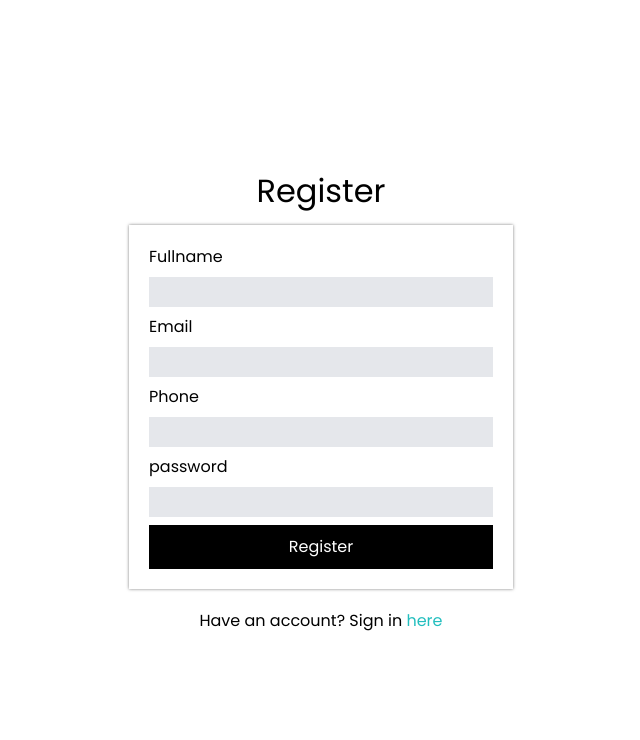
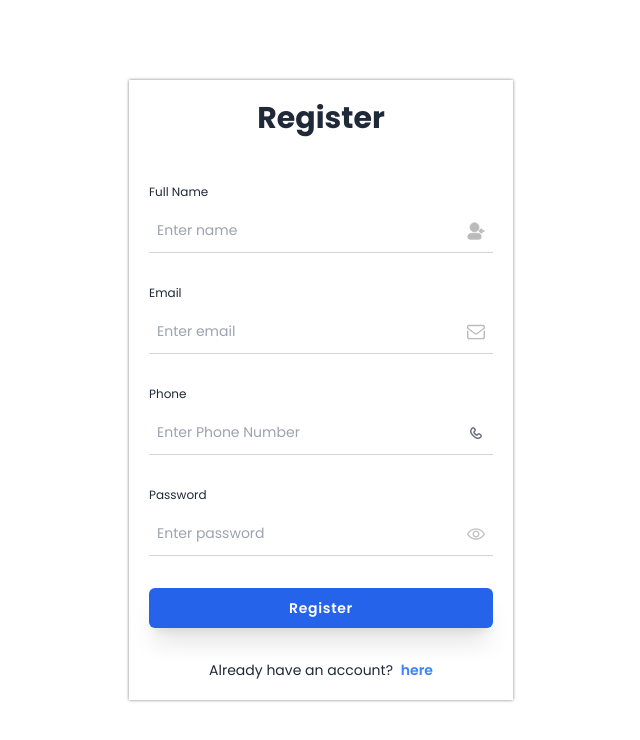
Before and after one commit to mnfaaiiq/ecommerce, a Next.js app: page /auth/register in a window 1280 px wide. Shown: the top 740 px of the page, without its empty margins (319-959 px from the left). Built offline with nearby package versions, Linux system fonts and the light colour scheme.

Commit message:
update UI

```diff
--- a/src/components/views/auth/Register/Register.module.scss
+++ b/src/components/views/auth/Register/Register.module.scss
@@ -8,6 +8,9 @@
   &__error {
     color: #fd3131;
     margin-bottom: 10px;
+    align-items: center;
+    text-align: center;
+    margin-top: 10px;
   }
   &__title {
     font-size: 32px;
--- a/src/components/views/auth/Register/index.tsx
+++ b/src/components/views/auth/Register/index.tsx
@@ -40,10 +40,10 @@ const RegisterView = () => {
 
   return (
     <div className={styles.register}>
-      <h1 className={styles.register__title}>Register</h1>
-      {error && <p className={styles.register__error}>{error}</p>}
+      {/* <h1 className={styles.register__title}>Register</h1> */}
       <div className={styles.register__form}>
-        <form action="" onSubmit={handleSubmit}>
+        {/* {error && <p className={styles.register__error}>{error}</p>} */}
+        {/* <form action="" onSubmit={handleSubmit}>
           <div className={`${styles.register__form__item} flex flex-col`}>
             <label htmlFor="fullname">Fullname</label>
             <input
@@ -86,14 +86,162 @@ const RegisterView = () => {
           >
             {isLoading ? "Loading..." : "Register"}
           </button>
+        </form> */}
+        <form action="" onSubmit={handleSubmit}>
+          <div className="mb-12">
+            <h3 className="text-gray-800 text-3xl font-bold text-center">
+              Register
+            </h3>
+            {error && <p className={styles.register__error}>{error}</p>}
+          </div>
+
+          <div>
+            <label className="text-gray-800 text-xs block mb-2">
+              Full Name
+            </label>
+            <div className="relative flex items-center">
+              <input
+                name="fullname"
+                type="text"
+                id="fullname"
+                required
+                className="w-full bg-transparent text-sm text-gray-800 border-b border-gray-300 focus:border-blue-500 px-2 py-3 outline-none"
+                placeholder="Enter name"
+              />
+              <svg
+                xmlns="http://www.w3.org/2000/svg"
+                fill="#bbb"
+                stroke="#bbb"
+                className="w-[18px] h-[18px] absolute right-2"
+                viewBox="0 0 24 24"
+              >
+                <circle cx="10" cy="7" r="6" data-original="#000000"></circle>
+                <path
+                  d="M14 15H6a5 5 0 0 0-5 5 3 3 0 0 0 3 3h12a3 3 0 0 0 3-3 5 5 0 0 0-5-5zm8-4h-2.59l.3-.29a1 1 0 0 0-1.42-1.42l-2 2a1 1 0 0 0 0 1.42l2 2a1 1 0 0 0 1.42 0 1 1 0 0 0 0-1.42l-.3-.29H22a1 1 0 0 0 0-2z"
+                  data-original="#000000"
+                ></path>
+              </svg>
+            </div>
+          </div>
+
+          <div className="mt-8">
+            <label className="text-gray-800 text-xs block mb-2">Email</label>
+            <div className="relative flex items-center">
+              <input
+                name="email"
+                type="text"
+                id="email"
+                required
+                className="w-full bg-transparent text-sm text-gray-800 border-b border-gray-300 focus:border-blue-500 px-2 py-3 outline-none"
+                placeholder="Enter email"
+              />
+              <svg
+                xmlns="http://www.w3.org/2000/svg"
+                fill="#bbb"
+                stroke="#bbb"
+                className="w-[18px] h-[18px] absolute right-2"
+                viewBox="0 0 682.667 682.667"
+              >
+                <defs>
+                  <clipPath id="a" clipPathUnits="userSpaceOnUse">
+                    <path d="M0 512h512V0H0Z" data-original="#000000"></path>
+                  </clipPath>
+                </defs>
+                <g
+                  clip-path="url(#a)"
+                  transform="matrix(1.33 0 0 -1.33 0 682.667)"
+                >
+                  <path
+                    fill="none"
+                    stroke-miterlimit="10"
+                    stroke-width="40"
+                    d="M452 444H60c-22.091 0-40-17.909-40-40v-39.446l212.127-157.782c14.17-10.54 33.576-10.54 47.746 0L492 364.554V404c0 22.091-17.909 40-40 40Z"
+                    data-original="#000000"
+                  ></path>
+                  <path
+                    d="M472 274.9V107.999c0-11.027-8.972-20-20-20H60c-11.028 0-20 8.973-20 20V274.9L0 304.652V107.999c0-33.084 26.916-60 60-60h392c33.084 0 60 26.916 60 60v196.653Z"
+                    data-original="#000000"
+                  ></path>
+                </g>
+              </svg>
+            </div>
+          </div>
+          <div className="mt-8">
+            <label className="text-gray-800 text-xs block mb-2">Phone</label>
+            <div className="relative flex items-center">
+              <input
+                name="phone"
+                type="text"
+                id="phone"
+                required
+                className="w-full bg-transparent text-sm text-gray-800 border-b border-gray-300 focus:border-blue-500 px-2 py-3 outline-none"
+                placeholder="Enter Phone Number"
+              />
+              <svg
+                className="text-gray-500 w-[18px] h-[18px] absolute right-2"
+                aria-hidden="true"
+                xmlns="http://www.w3.org/2000/svg"
+                width="24"
+                height="24"
+                fill="none"
+                viewBox="0 0 24 24"
+              >
+                <path
+                  stroke="currentColor"
+                  stroke-linecap="round"
+                  stroke-linejoin="round"
+                  stroke-width="2"
+                  d="M18.427 14.768 17.2 13.542a1.733 1.733 0 0 0-2.45 0l-.613.613a1.732 1.732 0 0 1-2.45 0l-1.838-1.84a1.735 1.735 0 0 1 0-2.452l.612-.613a1.735 1.735 0 0 0 0-2.452L9.237 5.572a1.6 1.6 0 0 0-2.45 0c-3.223 3.2-1.702 6.896 1.519 10.117 3.22 3.221 6.914 4.745 10.12 1.535a1.601 1.601 0 0 0 0-2.456Z"
+                />
+              </svg>
+            </div>
+          </div>
+
+          <div className="mt-8">
+            <label className="text-gray-800 text-xs block mb-2">Password</label>
+            <div className="relative flex items-center">
+              <input
+                name="password"
+                type="password"
+                id="password"
+                required
+                className="w-full bg-transparent text-sm text-gray-800 border-b border-gray-300 focus:border-blue-500 px-2 py-3 outline-none"
+                placeholder="Enter password"
+              />
+              <svg
+                xmlns="http://www.w3.org/2000/svg"
+                fill="#bbb"
+                stroke="#bbb"
+                className="w-[18px] h-[18px] absolute right-2 cursor-pointer"
+                viewBox="0 0 128 128"
+              >
+                <path
+                  d="M64 104C22.127 104 1.367 67.496.504 65.943a4 4 0 0 1 0-3.887C1.367 60.504 22.127 24 64 24s62.633 36.504 63.496 38.057a4 4 0 0 1 0 3.887C126.633 67.496 105.873 104 64 104zM8.707 63.994C13.465 71.205 32.146 96 64 96c31.955 0 50.553-24.775 55.293-31.994C114.535 56.795 95.854 32 64 32 32.045 32 13.447 56.775 8.707 63.994zM64 88c-13.234 0-24-10.766-24-24s10.766-24 24-24 24 10.766 24 24-10.766 24-24 24zm0-40c-8.822 0-16 7.178-16 16s7.178 16 16 16 16-7.178 16-16-7.178-16-16-16z"
+                  data-original="#000000"
+                ></path>
+              </svg>
+            </div>
+          </div>
+
+          <div className="mt-8">
+            <button
+              type="submit"
+              className="w-full shadow-xl py-2.5 px-5 text-sm font-semibold tracking-wider rounded-md text-white bg-blue-600 hover:bg-blue-700 focus:outline-none transition-all"
+            >
+              {isLoading ? "Loading..." : "Register"}
+            </button>
+            <p className="text-gray-800 text-sm mt-8 text-center">
+              Already have an account?{" "}
+              <Link
+                href={"/auth/login"}
+                className="text-blue-500 font-semibold hover:underline ml-1"
+              >
+                here
+              </Link>
+            </p>
+          </div>
         </form>
       </div>
-      <p>
-        Have an account? Sign in{" "}
-        <Link href={"/auth/login"} className={styles.register__link}>
-          here
-        </Link>
-      </p>
     </div>
   );
 };
```
